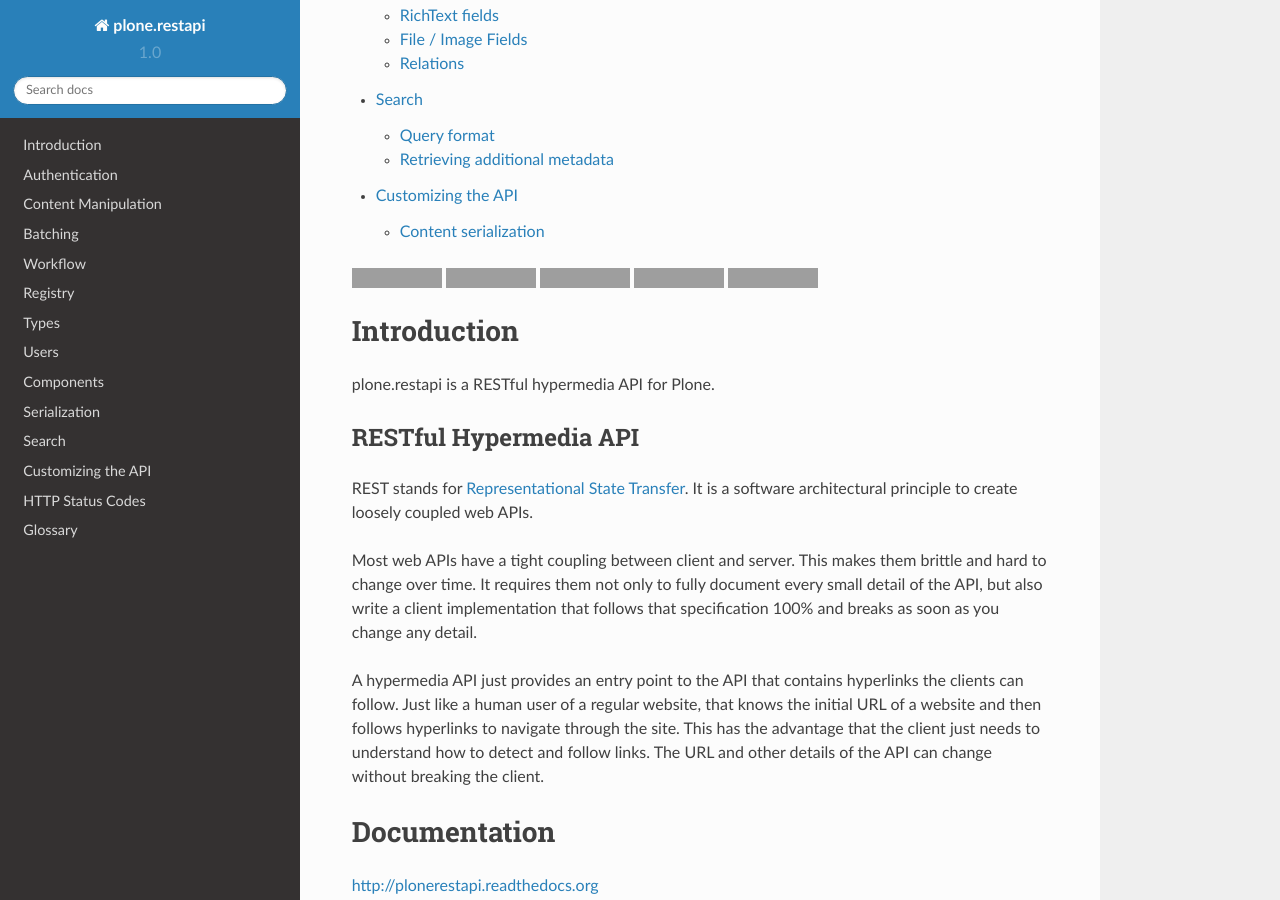
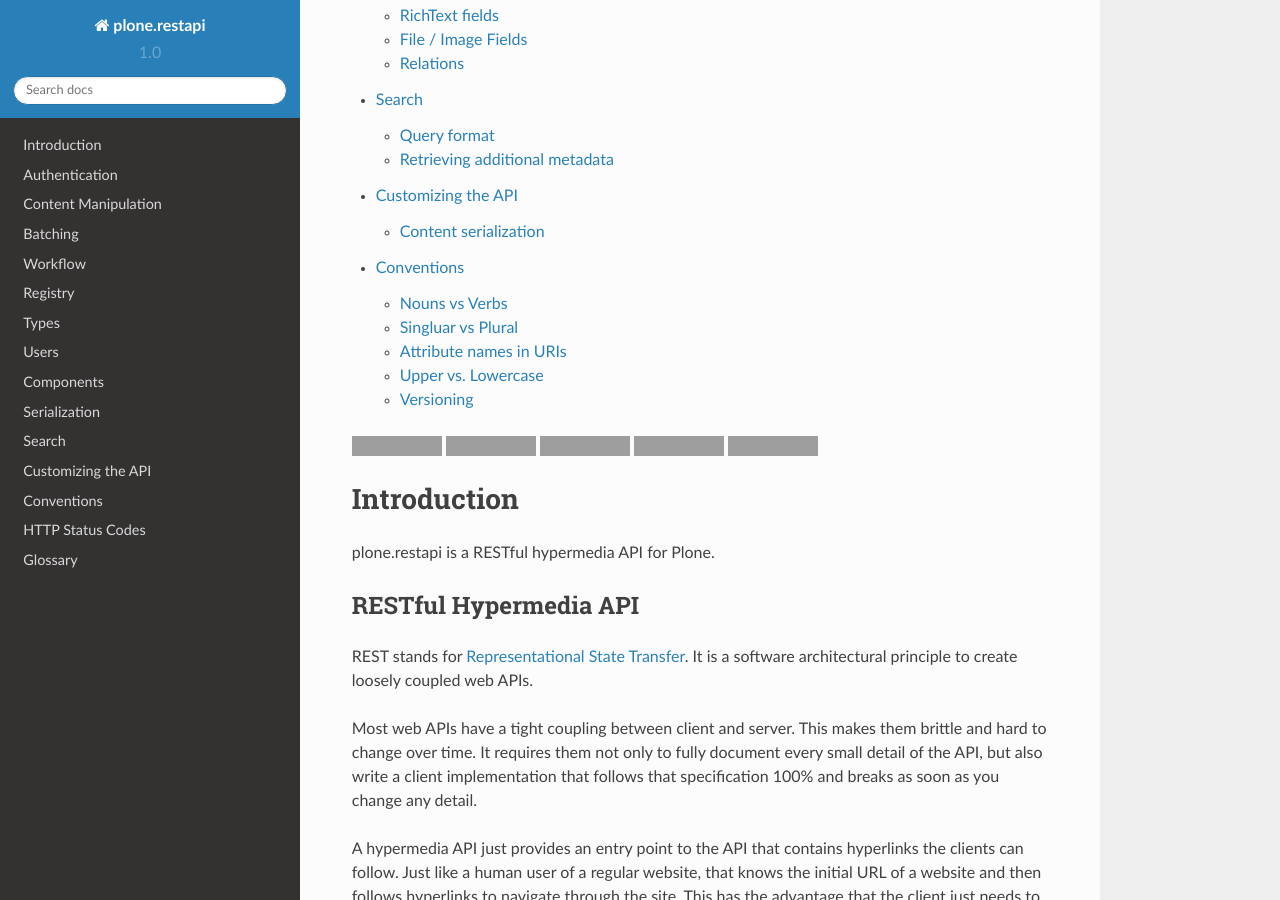
Before and after one commit to plone/plone.restapi, a Sphinx documentation site: the page built from docs/source/index.rst, in a window 1280 px wide and 900 px high, scrolled down 1298 px. Built offline with Sphinx 7.4.7 and the Read the Docs theme 2.0.0, drawn with Linux system fonts in a browser that asks for light colours; part of the change alters nothing that is shown; grey boxes are pictures that could not be loaded.

Commit message:
Added API conventions.

```diff
--- /dev/null
+++ b/docs/source/conventions.rst
@@ -0,0 +1,113 @@
+Conventions
+===========
+
+Nouns vs Verbs
+--------------
+
+Rule: Use nouns to represent resources.
+
+Do::
+
+  /my-folder
+  /@registry
+  /@types
+
+Don't::
+
+  /createFolder
+  /deleteDocument
+  /updateEvent
+
+Reason:
+
+RESTful URI should refer to a resource that is a thing (noun) instead of
+referring to an action (verb) because nouns have properties as verbs do
+not. The REST architectural principle uses HTTP verbs to interact with
+resources.
+
+Though, there is an exception to that rule, verbs can be used for
+specific actions or calculations, .e.g.::
+
+  /login
+  /logout
+  /move-to
+  /reset-password
+
+
+Singluar vs Plural
+------------------
+
+Rule: Use plural resources.
+
+Do:
+
+  /users
+  /users/21
+
+Don't:
+
+  /user
+  /user/21
+
+Reason:
+
+If you use singular for a collection like resource (e.g. "/user" to
+retrieve a list of all users) it feels wrong. Mixing singular and plural
+is confusing (e.g. user "/users" for retrieving users and "/user/21" to
+retrieve a single user).
+
+
+Attribute names in URIs
+-----------------------
+
+Rule: Use hyphens to improve readability of URIs.
+
+Do::
+
+    /users/noam/reset-password
+
+Don't::
+
+    /users/noam/resetPassword
+    /users/noam/ResetPassword
+    /users/noam/reset_password
+
+Reason:
+
+
+
+Upper vs. Lowercase
+-------------------
+
+Rule: Use lowercase letters in URIs.
+
+Do::
+
+  http://example.com/my-folder/my-document
+
+Don't::
+
+  http://example.com/My-Folder/My-Document
+
+Reason: RFC 3986 defines URIs as case-sensitive except for the scheme
+and host components. e.g.
+
+Those two URIs are equivalent::
+
+    http://example.org/my-folder/my-document
+    HTTP://EXAMPLE.ORG/my-folder/my-document
+
+While this one is not equivalent to the two URIs above::
+
+    http://example.org/My-Folder/my-document
+
+To avoid confusion we always use lowercase letters in URIs.
+
+
+Versioning
+----------
+
+Versioning APIs does make a lot of sense for public API services.
+Especially if an API provider needs to ship different versions of the API at the same time.
+Though, Plone already has a way to version packages and it currently does not make sense for us to expose that information via the API.
+We will always just ship one version of the API at a time and we are usually in full control over the backend and the frontend.
--- a/docs/source/index.rst
+++ b/docs/source/index.rst
@@ -31,6 +31,7 @@ Contents
    serialization
    searching
    customization
+   conventions
 
 .. include:: ../../README.rst
 
```
